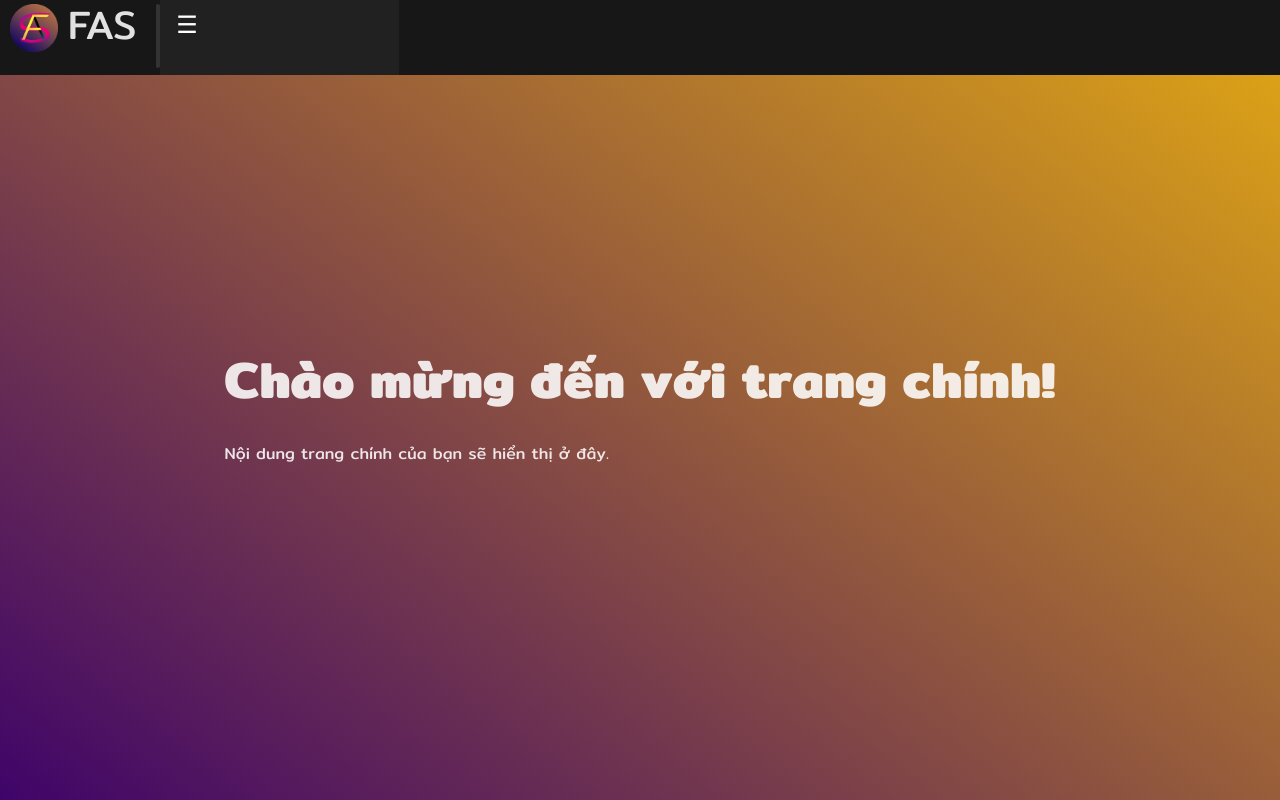
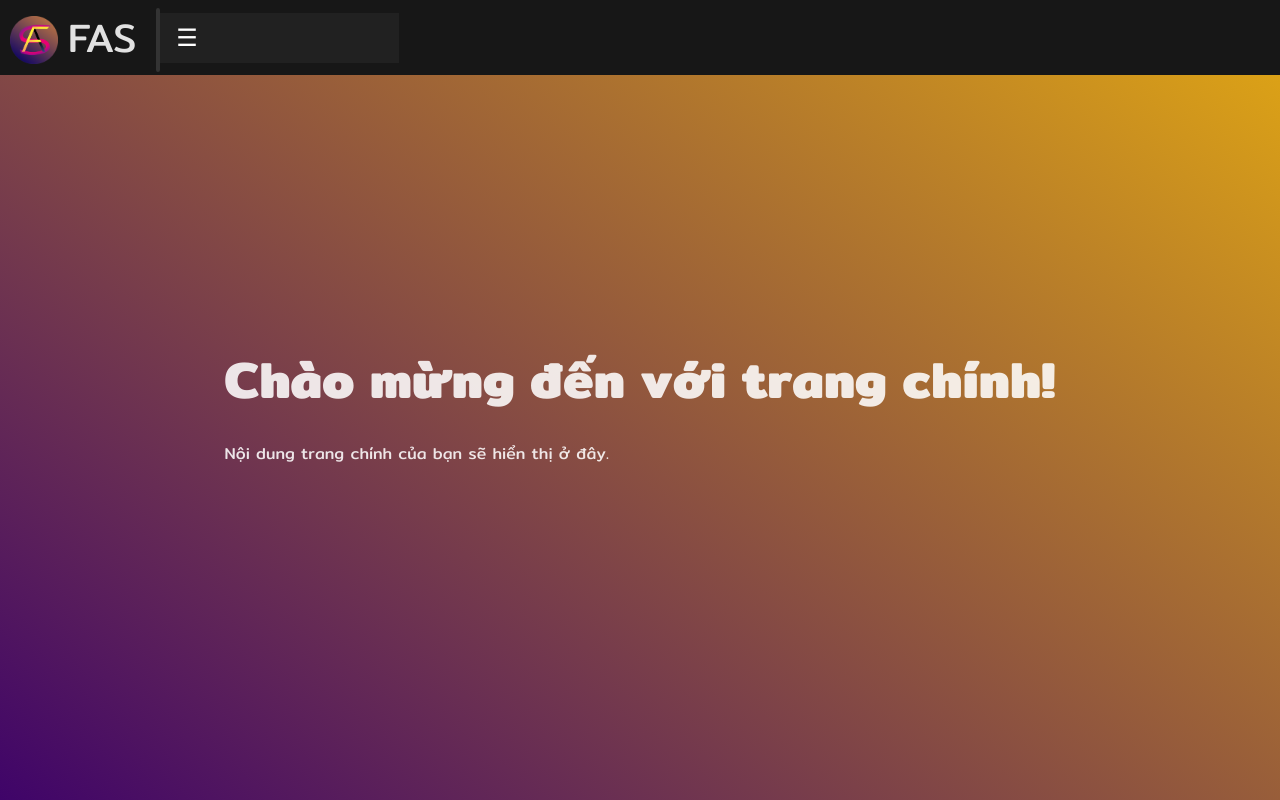
Before and after one commit to lelethecode/lele2, a Next.js app: page / in a window 1280 px wide. Built offline with nearby package versions, Linux system fonts and the light colour scheme.

Commit message:
Update globals.css

```diff
--- a/src/app/globals.css
+++ b/src/app/globals.css
@@ -86,6 +86,8 @@ h1 {
 
 .containerbox{
   display: flex;
+  justify-contents: left;
+  align-items: center;
   background-color:rgb(23, 23, 23);
   position: absolute;
   top: 0%;
@@ -210,11 +212,9 @@ button:focus-visible {
 .faslogo{
   height: 3em;
   top: 5px;
-  padding-left: 10px;
 }
 .logotitle{
   margin-left: 10px;
-  margin-top: -5px;
   font-weight: 400;
   font-size: 40px;
 }
@@ -598,7 +598,8 @@ font-family: Roboto,Arial;
   background: linear-gradient(40deg, rgb(123, 0, 255) 0%, rgb(35, 216, 233) 100%);
 }
 .welcome1{
-  background-color: black;
+  background-color: #1d1d1d;
   color: white;
-  border-style: solid;
+  border-style: none;
+  border-radius: 8px;
 }
```
